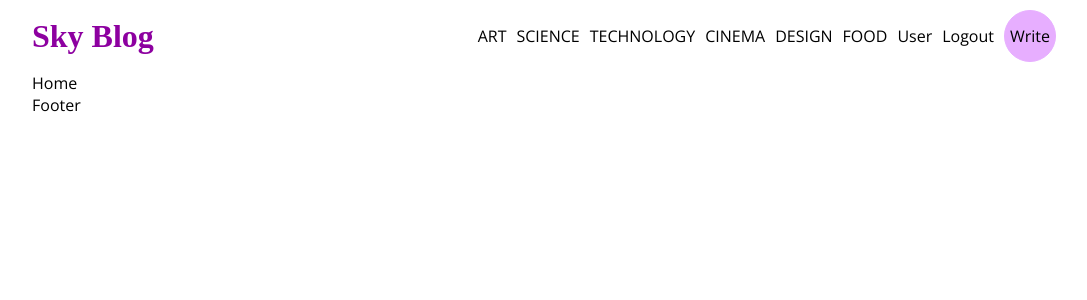
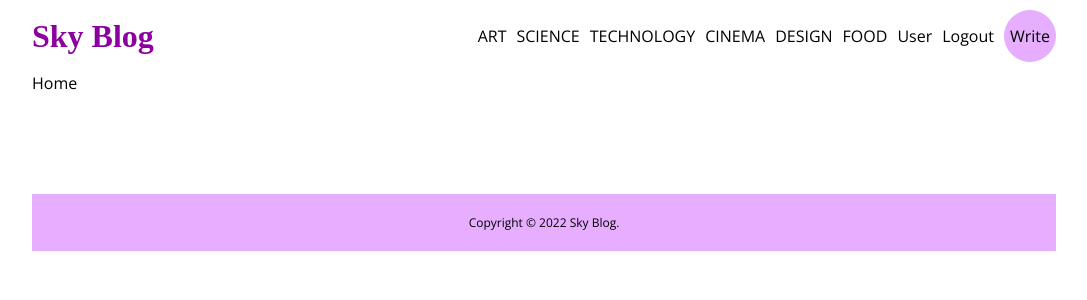
Before and after one commit to hekmatsalehi/blog-app, a React (Create React App) app in the folder client/: page / in a window 1280 px wide. Shown: the top 300 px of the page, without its empty margins (96-1183 px from the left). Built offline with nearby package versions, Linux system fonts and the light colour scheme.

Commit message:
Footer designed

```diff
--- a/client/src/components/Footer.jsx
+++ b/client/src/components/Footer.jsx
@@ -2,7 +2,9 @@ import React from 'react'
 
 function Footer() {
   return (
-    <div>Footer</div>
+    <footer>
+      <div className="footer-text">Copyright © 2022 Sky Blog.</div>
+    </footer>
   )
 }
 
--- a/client/src/style.scss
+++ b/client/src/style.scss
@@ -115,5 +115,17 @@ $purple: #8d00a0;
                 }
             }
         }
+
+        //Footer
+        footer {
+            margin-top: 100px;
+            background-color: $lightPurple;
+            padding: 20px;
+
+            .footer-text {
+                font-size: 12px;
+                text-align: center;
+            }
+        }
     }
 }
```
